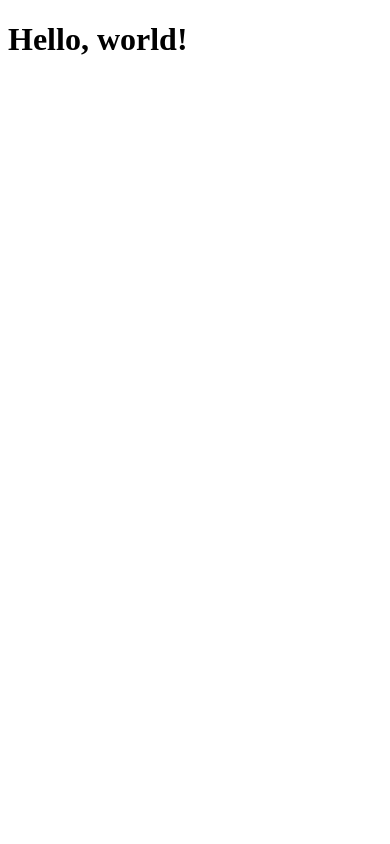
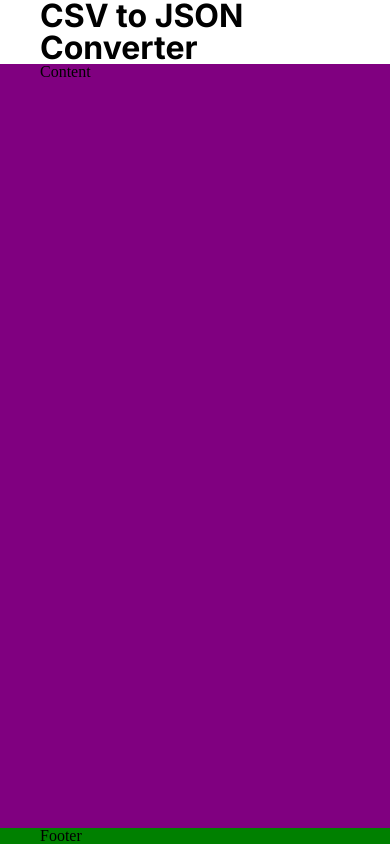
Before and after one commit to matheusjnh/csv2json, a React (Vite) app: page / in a window 390 px wide. Built offline with nearby package versions, Linux system fonts and the light colour scheme.

Commit message:
create basic responsive layout

```diff
--- a/index.html
+++ b/index.html
@@ -4,9 +4,9 @@
     <meta charset="UTF-8" />
     <link rel="icon" type="image/svg+xml" href="/vite.svg" />
     <meta name="viewport" content="width=device-width, initial-scale=1.0" />
-    <title>Vite + React + TS</title>
+    <title>CSV to JSON Converter</title>
   </head>
-  <body>
+  <body class="l-body">
     <div id="root"></div>
     <script type="module" src="/src/main.tsx"></script>
   </body>
--- a/src/App.tsx
+++ b/src/App.tsx
@@ -1,9 +1,10 @@
+import { Home } from './Home';
+import './main.css';
+
+// Regex Final: /(\,|^|\r|\r?\n)\s*(?:"([^"]*(?:""[^"]*)*)"|([^"\,\r\n]*))/gi
+
 function App() {
-  return (
-    <div>
-      <h1>Hello, world!</h1>
-    </div>
-  );
+  return <Home />;
 }
 
 export default App;
--- /dev/null
+++ b/src/Home/Home.tsx
@@ -0,0 +1,23 @@
+import './styles.css';
+
+export function Home() {
+  return (
+    <div className="l-page">
+      <div className="l-header">
+        <div className="l-header__content">
+          <h1 className="l-header__title">CSV to JSON Converter</h1>
+        </div>
+      </div>
+
+      <div className="l-content">
+        <h1>Content</h1>
+      </div>
+
+      <div className="l-footer">
+        <div className="l-footer__content">
+          <h1>Footer</h1>
+        </div>
+      </div>
+    </div>
+  );
+}
--- /dev/null
+++ b/src/Home/index.ts
@@ -0,0 +1 @@
+export * from './Home';
--- /dev/null
+++ b/src/Home/styles.css
@@ -0,0 +1,65 @@
+@import url('https://fonts.googleapis.com/css2?family=Inter:wght@400;700&display=swap');
+
+:root {
+  --max-content-width: 100%;
+  --default-container-padding: 2.5rem;
+}
+
+/* .l-page */
+.l-page {
+  display: grid;
+  height: 100vh;
+  grid-template-areas:
+    'header '
+    'content'
+    'footer ';
+  grid-template-rows: max-content auto max-content;
+}
+
+/* .l-header */
+.l-header {
+  grid-area: header;
+  background: #fff;
+  box-shadow: 0 1px 1px rgba(0, 0, 0, 0.08);
+}
+
+.l-header__content {
+  padding: 0 var(--default-container-padding);
+}
+
+.l-header__title {
+  font-size: 2rem;
+  font-weight: bold;
+  font-family: 'Inter', sans-serif;
+}
+
+/* .l-content */
+.l-content {
+  grid-area: content;
+  padding: 0 var(--default-container-padding);
+  background: purple;
+}
+
+/* .l-footer */
+.l-footer {
+  grid-area: footer;
+  background: green;
+}
+
+.l-footer__content {
+  padding: 0 var(--default-container-padding);
+}
+
+/* Media Query */
+@media (min-width: 1300px) {
+  :root {
+    --max-content-width: 1300px;
+  }
+
+  .l-header,
+  .l-footer {
+    display: grid;
+    grid-template-columns: var(--max-content-width);
+    justify-content: center;
+  }
+}
--- /dev/null
+++ b/src/main.css
@@ -0,0 +1,133 @@
+/* http://meyerweb.com/eric/tools/css/reset/
+   v2.0 | 20110126
+   License: none (public domain)
+*/
+
+html,
+body,
+div,
+span,
+applet,
+object,
+iframe,
+h1,
+h2,
+h3,
+h4,
+h5,
+h6,
+p,
+blockquote,
+pre,
+a,
+abbr,
+acronym,
+address,
+big,
+cite,
+code,
+del,
+dfn,
+em,
+img,
+ins,
+kbd,
+q,
+s,
+samp,
+small,
+strike,
+strong,
+sub,
+sup,
+tt,
+var,
+b,
+u,
+i,
+center,
+dl,
+dt,
+dd,
+ol,
+ul,
+li,
+fieldset,
+form,
+label,
+legend,
+table,
+caption,
+tbody,
+tfoot,
+thead,
+tr,
+th,
+td,
+article,
+aside,
+canvas,
+details,
+embed,
+figure,
+figcaption,
+footer,
+header,
+hgroup,
+menu,
+nav,
+output,
+ruby,
+section,
+summary,
+time,
+mark,
+audio,
+video {
+  margin: 0;
+  padding: 0;
+  border: 0;
+  font-size: 100%;
+  font: inherit;
+  vertical-align: baseline;
+}
+/* HTML5 display-role reset for older browsers */
+article,
+aside,
+details,
+figcaption,
+figure,
+footer,
+header,
+hgroup,
+menu,
+nav,
+section {
+  display: block;
+}
+body {
+  line-height: 1;
+}
+ol,
+ul {
+  list-style: none;
+}
+blockquote,
+q {
+  quotes: none;
+}
+blockquote:before,
+blockquote:after,
+q:before,
+q:after {
+  content: '';
+  content: none;
+}
+table {
+  border-collapse: collapse;
+  border-spacing: 0;
+}
+
+.l-body {
+  background: #f5f5f5;
+}
```
